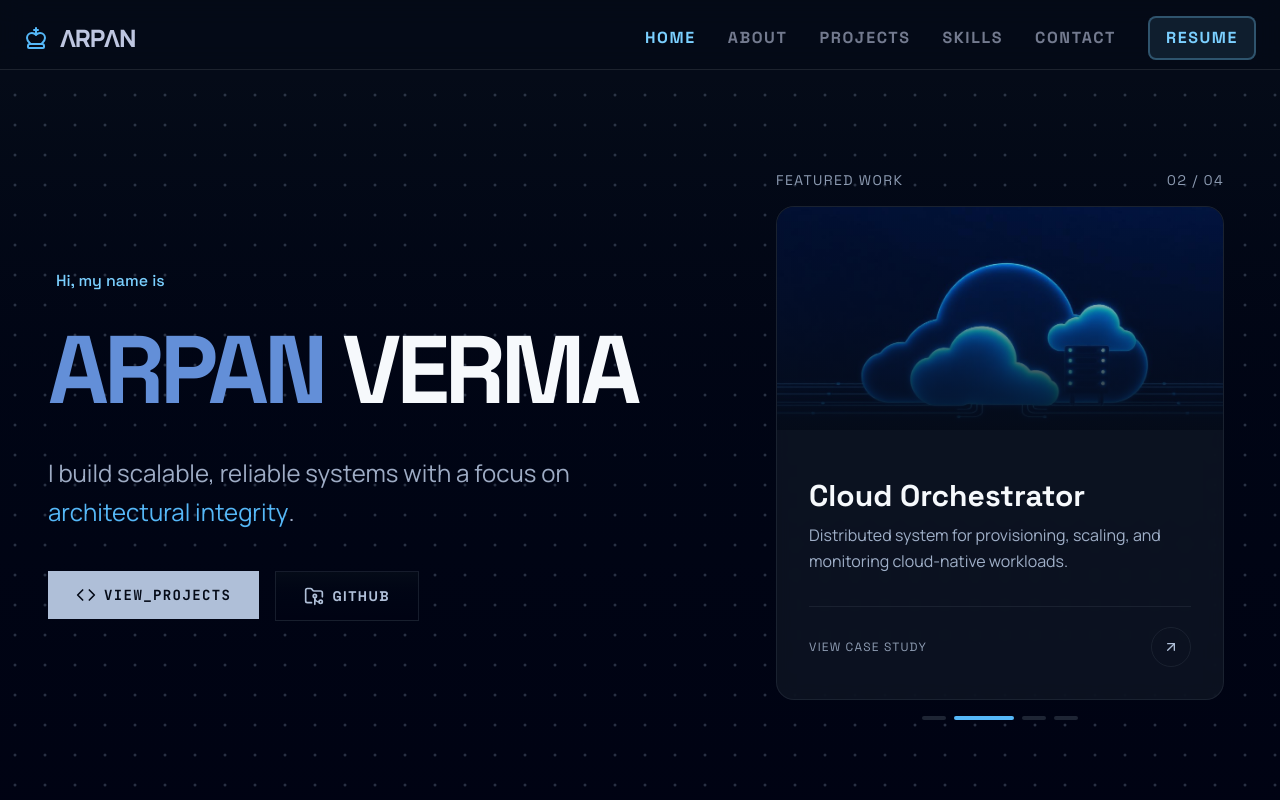
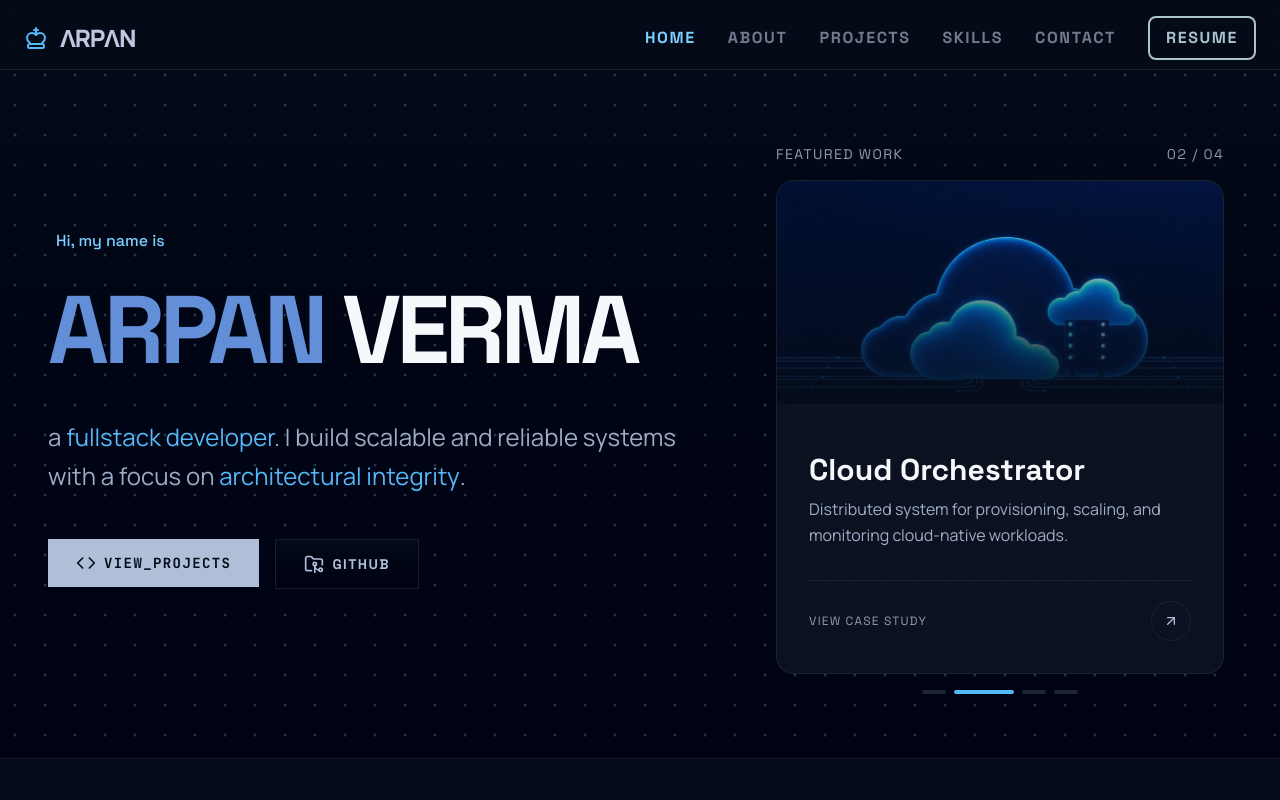
Before and after one commit to Arpan-V/portfolio, a Next.js app: page / in a window 1280 px wide. Shown: the top 800 px of the page. Built offline with nearby package versions, Linux system fonts and the light colour scheme.

Commit message:
update hero heading

```diff
--- a/app/Hero.tsx
+++ b/app/Hero.tsx
@@ -7,15 +7,15 @@ export default function Hero() {
     <section
 
   id="home"
-  className="scroll-mt-20 relative flex w-full items-center overflow-hidden hero-gradient mt-10 md:mt-20 min-h-[calc(100vh-70px)] lg:min-h-[calc(100dvh-70px)]"
+  className="scroll-mt-20 relative flex w-full items-center overflow-hidden hero-gradient min-h-[calc(100vh-70px)] lg:min-h-[calc(100dvh-70px)]"
 >
       <DotGrid className="z-0 opacity-66" />
 
-      <div className="mx-auto w-full max-w-7xl px-6 py-16 sm:px-8 sm:py-20 md:px-10 md:py-24 lg:px-12 lg:py-16">
+      <div className="mx-auto w-full max-w-7xl px-6 py-12 sm:px-8 sm:py-16 md:px-10 md:py-20 lg:px-12 lg:py-16">
         <div className="grid items-center gap-12 lg:grid-cols-12 lg:gap-16">
 
           {/* Left Content */}
-          <div className="lg:col-span-7">
+          <div className="lg:col-span-7 lg:pt-[60px]">
             <p className="pb-5 pl-2 font-display font-medium text-[#7bd0ff] sm:pb-6 md:pb-7 lg:pb-8">
               Hi, my name is
             </p>
@@ -26,15 +26,15 @@ export default function Hero() {
               <span className="relative z-10">VERMA</span>
             </h1>
 
-            <p className="relative z-10 mt-6 max-w-2xl font-body text-base font-light leading-relaxed text-silver/90 sm:mt-7 sm:text-lg md:mt-8 md:text-xl lg:mt-9 lg:text-2xl">
-              I build scalable, reliable systems with a focus on{" "}
+            <p className="relative z-10 mt-8 sm:mt-9 md:mt-9 lg:mt-10 max-w-2xl font-body text-base font-light leading-relaxed text-silver/90 sm:text-lg md:text-xl lg:text-2xl">
+              a <span className="text-accent">fullstack developer</span>. I build scalable and reliable systems with a focus on{" "}
               <span className="font-medium text-accent">
                 architectural integrity
               </span>
               .
             </p>
 
-            <div className="mt-7 flex flex-wrap gap-3 sm:mt-8 sm:gap-4 lg:mt-10">
+            <div className="mt-10 sm:mt-10 md:mt-10 lg:mt-11 flex flex-wrap gap-3 sm:gap-4">
               <a href="#projects">
                 <button className="relative z-10 inline-flex cursor-pointer items-center gap-2 bg-silver px-5 py-3 font-code text-xs font-bold uppercase tracking-widest text-surface transition-colors hover:bg-accent hover:text-accent-foreground sm:px-7 sm:py-3.5 sm:text-sm">
                   <Code className="h-4 w-4 sm:h-5 sm:w-5" />
@@ -56,7 +56,7 @@ export default function Hero() {
           </div>
 
           {/* Right Card */}
-          <div className="hidden lg:col-span-5 lg:block">
+          <div className="hidden lg:col-span-5 lg:block lg:pt-20">
             <ProjectCarousel />
           </div>
         </div>
--- a/app/Navbar.tsx
+++ b/app/Navbar.tsx
@@ -134,7 +134,7 @@ export default function Navbar() {
           ))}
           <a
             href={RESUME_URL}
-            className="font-display font-semibold text-sm md:text-base uppercase tracking-widest rounded-md border-2 border-[#7bd0ff]/30 bg-[#7bd0ff]/10 px-4 py-2 text-[#7bd0ff] transition-colors duration-300 hover:bg-[#7bd0ff]/20 hover:border-[#7bd0ff]/50"
+            className="font-display font-semibold text-sm md:text-base uppercase tracking-widest rounded-md border-2 border-[#d9f6ff]/79 px-4 py-2 text-[#d9f6ff]/79 transition-colors duration-300 hover:text-[#7bd0ff]/77 hover:border-[#7bd0ff]/77"
           >
             Resume
           </a>
@@ -190,7 +190,7 @@ export default function Navbar() {
         <a
           href={RESUME_URL}
           onClick={() => setOpen(false)}
-          className="mt-3 w-42 flex items-center justify-center gap-2 rounded-md border border-[#7bd0ff]/30 bg-[#7bd0ff]/10 px-4 py-3 font-display font-semibold text-sm uppercase tracking-widest text-[#7bd0ff] transition-colors duration-300 hover:bg-[#7bd0ff]/20 hover:border-[#7bd0ff]/50"
+          className="mt-3 w-42 flex items-center justify-center gap-2 rounded-md border-2 border-[#7bd0ff]/51  px-4 py-3 font-display font-semibold text-sm uppercase tracking-widest text-[#7bd0ff]"
         >
           <FileText className="h-4 w-4" />
           Resume
```
